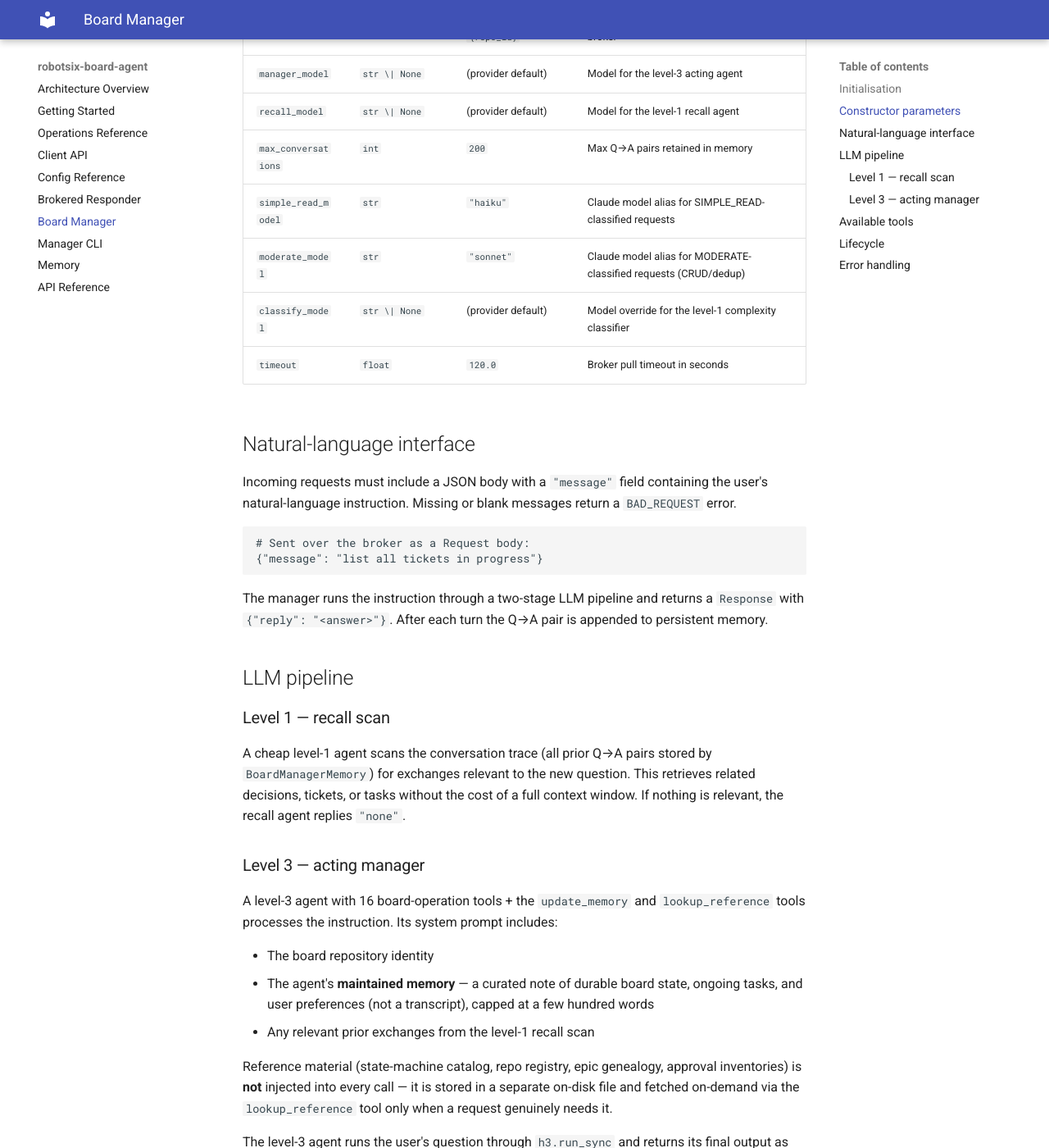
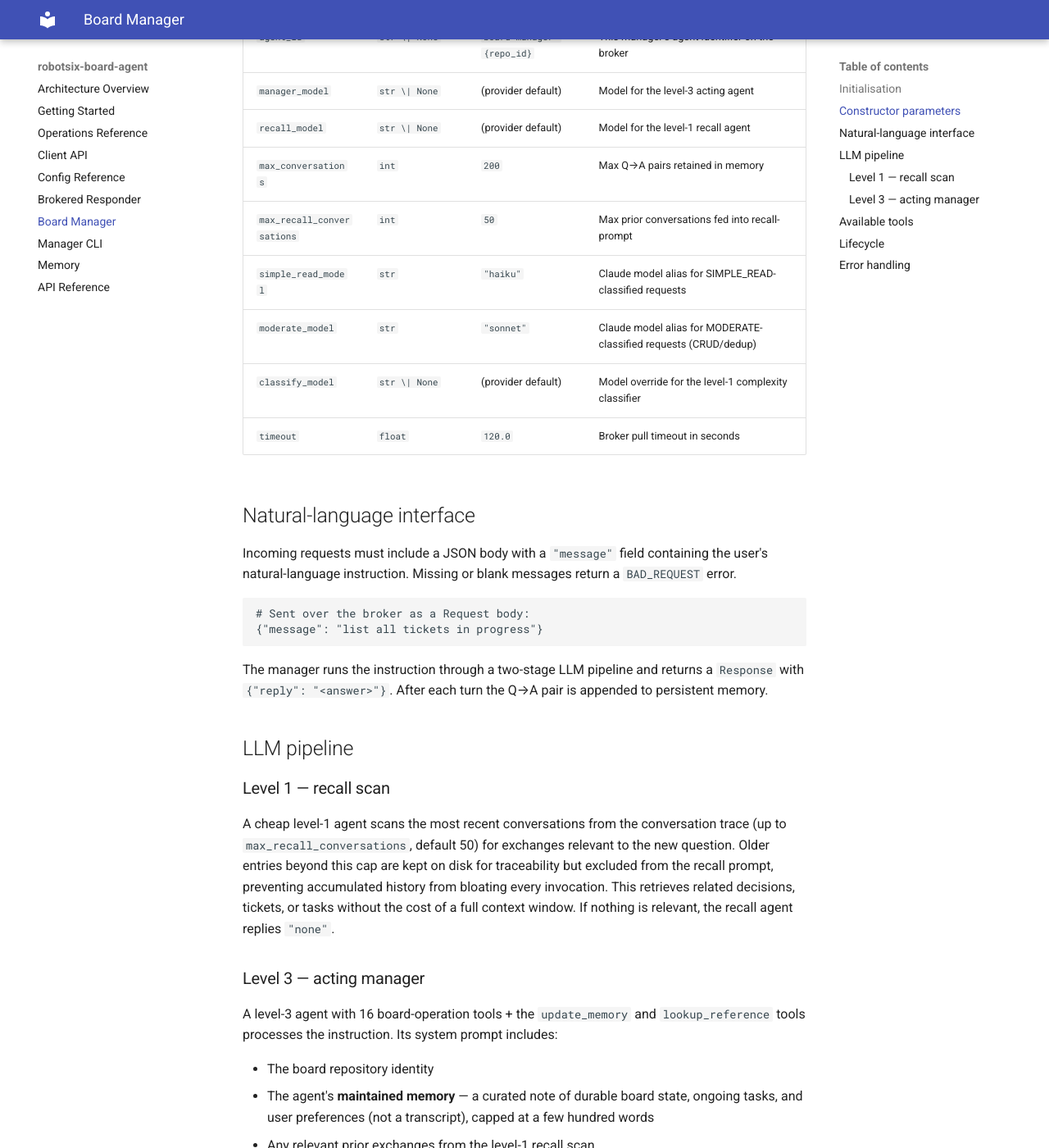
Before and after one commit to damien-robotsix/robotsix-board-agent, an MkDocs documentation site: the page built from docs/board_manager/api.md, in a window 1280 px wide and 1400 px high, scrolled down 1279 px. Shown: the whole window at 82% size. Built offline with MkDocs 1.6.1 and Material for MkDocs 9.7.7, drawn with Linux system fonts in a browser that asks for light colours.

Commit message:
mill: Investigate high per-trace cost of board-manager ($0.57/trace) — trim context + right-size model (20260629T223312Z-investigate-high-per-trace-cost-of-board-4ee1) (#180)
* mill: Investigate high per-trace cost of board-manager ($0.57/trace) — trim context + right-size model (20260629T223312Z-investigate-high-per-trace-cost-of-board-4ee1)

* mill(docs): Investigate high per-trace cost of board-manager ($0.57/trace) — trim context + right-size model (20260629T223312Z-investigate-high-per-trace-cost-of-board-4ee1)

---------

Co-authored-by: robotsix-mill <mill@robotsix.local>

```diff
--- a/docs/board_manager/api.md
+++ b/docs/board_manager/api.md
@@ -36,22 +36,23 @@ manager = BoardManager(
 
 ## Constructor parameters
 
-| Parameter          | Type                 | Default                           | Purpose                                          |
-|--------------------|----------------------|-----------------------------------|--------------------------------------------------|
-| `settings`         | `BoardAgentSettings` | (required)                        | Board API credentials and repository identity    |
-| `broker_host`      | `str`                | (required)                        | Central broker hostname                          |
-| `broker_token`     | `str`                | (required)                        | Bearer token for the broker                      |
-| `memory_path`      | `Path`               | (required)                        | JSON file for conversation trace persistence     |
-| `broker_port`      | `int`                | `443`                             | Broker port                                      |
-| `broker_scheme`    | `str`                | `"https"`                         | `http` or `https`                                |
-| `agent_id`         | `str \| None`        | `board-manager-{repo_id}`         | This manager's agent identifier on the broker    |
-| `manager_model`    | `str \| None`        | (provider default)                | Model for the level-3 acting agent               |
-| `recall_model`     | `str \| None`        | (provider default)                | Model for the level-1 recall agent               |
-| `max_conversations`| `int`                | `200`                             | Max Q→A pairs retained in memory                 |
-| `simple_read_model`| `str`                | `"haiku"`                         | Claude model alias for SIMPLE_READ-classified requests|
-| `moderate_model`   | `str`                | `"sonnet"`                        | Claude model alias for MODERATE-classified requests (CRUD/dedup)|
-| `classify_model`   | `str \| None`        | (provider default)                | Model override for the level-1 complexity classifier|
-| `timeout`          | `float`              | `120.0`                           | Broker pull timeout in seconds                   |
+| Parameter                | Type                 | Default                           | Purpose                                          |
+|--------------------------|----------------------|-----------------------------------|--------------------------------------------------|
+| `settings`               | `BoardAgentSettings` | (required)                        | Board API credentials and repository identity    |
+| `broker_host`            | `str`                | (required)                        | Central broker hostname                          |
+| `broker_token`           | `str`                | (required)                        | Bearer token for the broker                      |
+| `memory_path`            | `Path`               | (required)                        | JSON file for conversation trace persistence     |
+| `broker_port`            | `int`                | `443`                             | Broker port                                      |
+| `broker_scheme`          | `str`                | `"https"`                         | `http` or `https`                                |
+| `agent_id`               | `str \| None`        | `board-manager-{repo_id}`         | This manager's agent identifier on the broker    |
+| `manager_model`          | `str \| None`        | (provider default)                | Model for the level-3 acting agent               |
+| `recall_model`           | `str \| None`        | (provider default)                | Model for the level-1 recall agent               |
+| `max_conversations`      | `int`                | `200`                             | Max Q→A pairs retained in memory                 |
+| `max_recall_conversations`| `int`               | `50`                              | Max prior conversations fed into recall-prompt   |
+| `simple_read_model`      | `str`                | `"haiku"`                         | Claude model alias for SIMPLE_READ-classified requests|
+| `moderate_model`         | `str`                | `"sonnet"`                        | Claude model alias for MODERATE-classified requests (CRUD/dedup)|
+| `classify_model`         | `str \| None`        | (provider default)                | Model override for the level-1 complexity classifier|
+| `timeout`                | `float`              | `120.0`                           | Broker pull timeout in seconds                   |
 
 ## Natural-language interface
 
@@ -72,10 +73,13 @@ appended to persistent memory.
 
 ### Level 1 — recall scan
 
-A cheap level-1 agent scans the conversation trace (all prior Q→A pairs stored
-by `BoardManagerMemory`) for exchanges relevant to the new question. This
-retrieves related decisions, tickets, or tasks without the cost of a full
-context window. If nothing is relevant, the recall agent replies `"none"`.
+A cheap level-1 agent scans the most recent conversations from the
+conversation trace (up to `max_recall_conversations`, default 50) for
+exchanges relevant to the new question. Older entries beyond this cap are
+kept on disk for traceability but excluded from the recall prompt, preventing
+accumulated history from bloating every invocation. This retrieves related
+decisions, tickets, or tasks without the cost of a full context window. If
+nothing is relevant, the recall agent replies `"none"`.
 
 ### Level 3 — acting manager
 
```
Also changed, not shown: CHANGELOG.md (+10 -0 lines), docs/architecture.md (+3 -1 lines), docs/memory/reference.md (+7 -2 lines), 4 other files.
